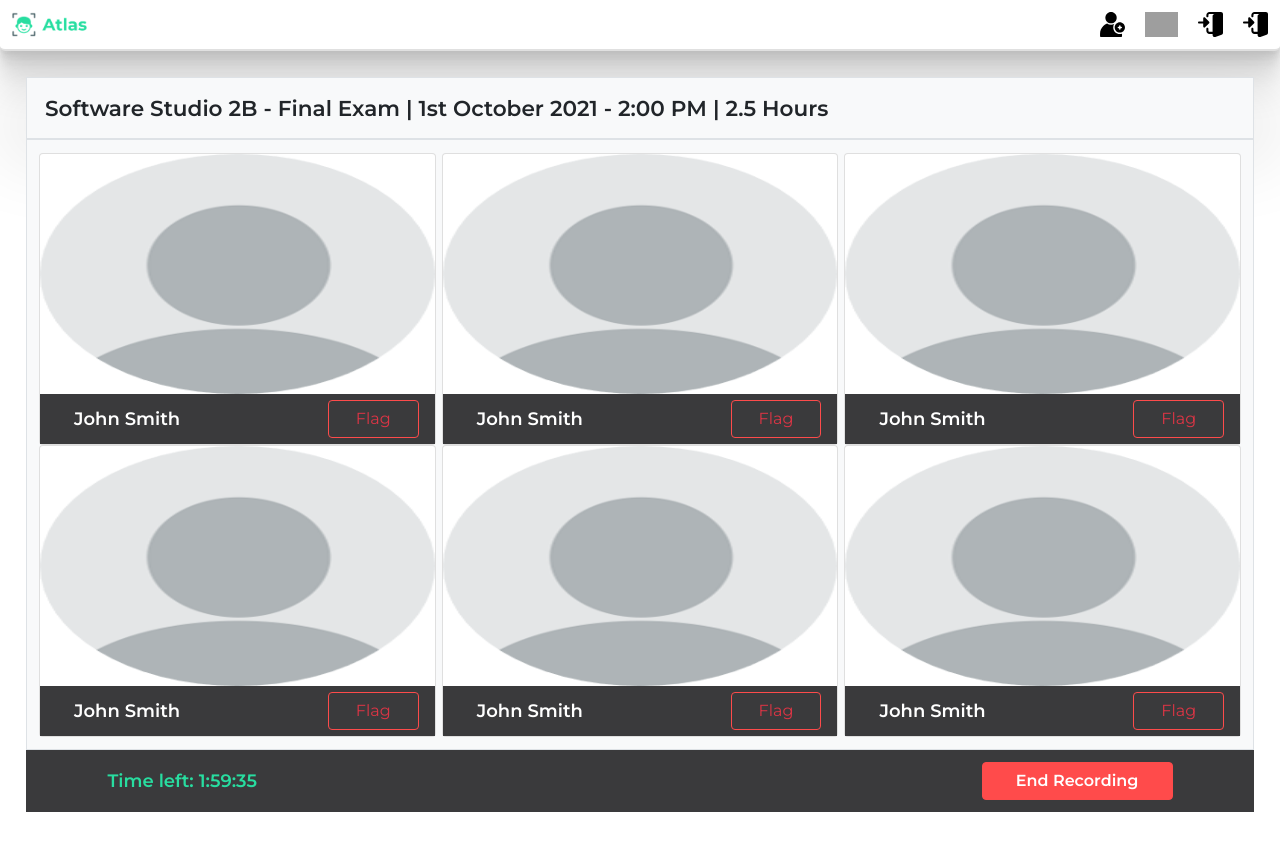
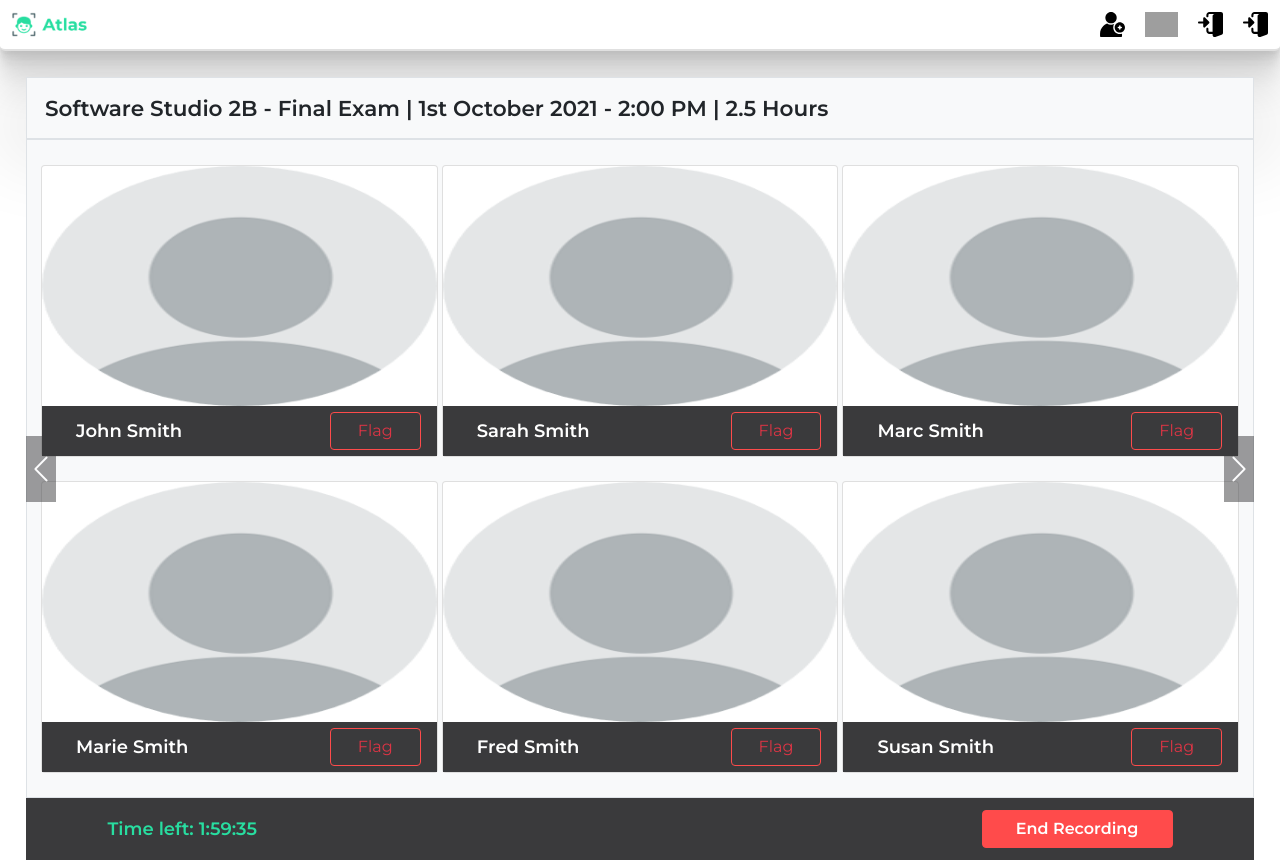
Before and after one commit to helenatran/SES2B, a React (Create React App) app in the folder client/: page /staff-video-screen in a window 1280 px wide. Built offline with nearby package versions, Linux system fonts and the light colour scheme; grey boxes are pictures that could not be loaded.

Commit message:
Add Carousel and Zoom view

```diff
--- a/client/package.json
+++ b/client/package.json
@@ -10,6 +10,7 @@
     "bootstrap": "^5.1.0",
     "react": "^17.0.2",
     "react-bootstrap": "^2.0.0-beta.6",
+    "react-bootstrap-icons": "^1.5.0",
     "react-dom": "^17.0.2",
     "react-router-dom": "^5.2.0",
     "react-scripts": "4.0.3",
--- a/client/src/Components/StaffVideoScreen/StaffVideoScreen.css
+++ b/client/src/Components/StaffVideoScreen/StaffVideoScreen.css
@@ -6,7 +6,7 @@
 .students-cards {
   padding: 1%;
   display: flex;
-  justify-content: space-between;
+  justify-content: space-around;
   flex-wrap: wrap;
 }
 
@@ -18,11 +18,25 @@
 
 .student-card {
   width: 33%;
+  margin: 1% 0%;
 }
 
 .student-video {
   width: 100%;
   height: 240px;
+}
+
+.zoom-view {
+  padding: 3%;
+}
+
+.zoom-student-card {
+  width: 100%;
+}
+
+.zoom-student-video {
+  width: 100%;
+  height: 500px;
 }
 
 .student-details {
@@ -89,3 +103,38 @@
   font-weight: bold;
   margin-left: 10%;
 }
+
+.carousel {
+  width: 100%;
+}
+
+.carousel-control-next-icon,
+.carousel-control-prev-icon {
+  background-color: #3a3a3c;
+  width: 50%;
+  height: 10%;
+}
+
+.carousel-control-next {
+  width: 5%;
+  justify-content: flex-end;
+}
+
+.carousel-control-prev {
+  width: 5%;
+  justify-content: flex-start;
+}
+
+.exclamation-triangle {
+  color: #ff4b4b;
+  position: absolute;
+  right: 5%;
+  top: 5%;
+}
+
+.x-icon {
+  color: #707070;
+  position: absolute;
+  right: 2.5%;
+  top: 2.5%;
+}
--- a/client/src/Components/StaffVideoScreen/StaffVideoScreen.js
+++ b/client/src/Components/StaffVideoScreen/StaffVideoScreen.js
@@ -1,15 +1,22 @@
 import React, { useState } from "react";
 import "./StaffVideoScreen.css";
 import profilepic from "../../Assets/profilepic.png";
-import { Card, Button, Container, Stack, Row, Col } from "react-bootstrap";
+import { Button, Container, Stack, Row, Col, Carousel } from "react-bootstrap";
+import StudentsCards from "./Sub-Components/StudentCards";
+import StudentCard from "./Sub-Components/StudentCard";
 
 const mockStudents = [
-  { firstName: "John", lastName: "Smith", videoSrc: profilepic },
-  { firstName: "John", lastName: "Smith", videoSrc: profilepic },
-  { firstName: "John", lastName: "Smith", videoSrc: profilepic },
-  { firstName: "John", lastName: "Smith", videoSrc: profilepic },
-  { firstName: "John", lastName: "Smith", videoSrc: profilepic },
-  { firstName: "John", lastName: "Smith", videoSrc: profilepic },
+  { firstName: "John", lastName: "Smith", videoSrc: profilepic, id: 1 },
+  { firstName: "Sarah", lastName: "Smith", videoSrc: profilepic, id: 2 },
+  { firstName: "Marc", lastName: "Smith", videoSrc: profilepic, id: 3 },
+  { firstName: "Marie", lastName: "Smith", videoSrc: profilepic, id: 4 },
+  { firstName: "Fred", lastName: "Smith", videoSrc: profilepic, id: 5 },
+  { firstName: "Susan", lastName: "Smith", videoSrc: profilepic, id: 6 },
+  { firstName: "Carl", lastName: "Smith", videoSrc: profilepic, id: 7 },
+  { firstName: "Jennifer", lastName: "Smith", videoSrc: profilepic, id: 8 },
+  { firstName: "Paul", lastName: "Smith", videoSrc: profilepic, id: 9 },
+  { firstName: "Laura", lastName: "Smith", videoSrc: profilepic, id: 10 },
+  { firstName: "Max", lastName: "Smith", videoSrc: profilepic, id: 11 },
 ];
 
 const mockExam = {
@@ -19,17 +26,26 @@ const mockExam = {
 };
 
 const StaffVideoScreen = () => {
-  const [students, setStudents] = useState([]);
-  const [exam, setExam] = useState({
-    name: "",
-    date: "",
-    duration: "",
+  const [students, setStudents] = useState(mockStudents);
+  const [exam, setExam] = useState(mockExam);
+  const [zoomView, setZoomView] = useState(false);
+  const [zoomedStudent, setZoomedStudent] = useState({
+    firstName: "",
+    lastName: "",
+    videoSrc: "",
+    id: 0,
   });
+  const STUDENTS_PER_SLIDE = 6;
+  const numberOfSlides = [];
 
-  React.useEffect(() => {
-    setStudents(mockStudents);
-    setExam(mockExam);
-  });
+  for (let i = 1; i <= Math.ceil(students.length / STUDENTS_PER_SLIDE); i++) {
+    numberOfSlides.push(i);
+  }
+
+  const handleZoomView = (zoomView, student) => {
+    setZoomView(zoomView);
+    setZoomedStudent(student);
+  };
 
   return (
     <div className="App">
@@ -39,27 +55,28 @@ const StaffVideoScreen = () => {
             {exam.name} | {exam.date} | {exam.duration} Hours
           </div>
         </div>
-        <div className="bg-light border students-cards">
-          {students.map((student) => (
-            <Card className="student-card">
-              <Card.Img
-                className="student-video"
-                variant="top"
-                src={student.videoSrc}
-                alt="student-video"
-              />
-              <Card.Body className="student-details">
-                <div className="student-name">
-                  {student.firstName} {student.lastName}
-                </div>
-                <Button variant="outline-danger" className="flag-button">
-                  Flag
-                </Button>
-              </Card.Body>
-            </Card>
-          ))}
-        </div>
-
+        {zoomView ? (
+          <div className="bg-light border zoom-view">
+            <StudentCard
+              student={zoomedStudent}
+              isInZoomView={true}
+              updateZoomView={handleZoomView}
+            />
+          </div>
+        ) : (
+          <Carousel indicators={false} interval={null}>
+            {numberOfSlides.map((i) => (
+              <Carousel.Item key={i}>
+                <StudentsCards
+                  students={students}
+                  slideNumber={i}
+                  studentsPerSlide={STUDENTS_PER_SLIDE}
+                  updateZoomView={handleZoomView}
+                />
+              </Carousel.Item>
+            ))}
+          </Carousel>
+        )}
         <div className="bottom-stack">
           <Container fluid>
             <Row className="row">
--- /dev/null
+++ b/client/src/Components/StaffVideoScreen/Sub-Components/StudentCard.js
@@ -0,0 +1,56 @@
+import React, { useState } from "react";
+import { Card, Button } from "react-bootstrap";
+import { ExclamationTriangleFill, XLg } from "react-bootstrap-icons";
+
+const StudentCard = ({ student, updateZoomView, isInZoomView }) => {
+  const [flag, setFlag] = useState(false);
+
+  const handleFlag = () => {
+    setFlag(flag ? false : true);
+  };
+
+  const handleCardClick = () => {
+    updateZoomView(true, student);
+  };
+
+  const handleCloseZoomView = () => {
+    updateZoomView(false, student);
+  };
+
+  return (
+    <Card
+      className={isInZoomView ? "zoom-student-card" : "student-card"}
+      key={student.id}
+    >
+      <div>
+        <Card.Img
+          className={isInZoomView ? "zoom-student-video" : "student-video"}
+          variant="top"
+          src={student.videoSrc}
+          alt="student-video"
+          onClick={handleCardClick}
+        />
+        {flag && (
+          <ExclamationTriangleFill className="exclamation-triangle" size={25} />
+        )}
+        {isInZoomView && (
+          <XLg className="x-icon" onClick={handleCloseZoomView} />
+        )}
+      </div>
+      <Card.Body className="student-details">
+        <div className="student-name">
+          {student.firstName} {student.lastName}
+        </div>
+        <Button
+          variant="outline-danger"
+          className="flag-button"
+          onClick={handleFlag}
+        >
+          Flag
+        </Button>
+      </Card.Body>
+    </Card>
+  );
+};
+
+export default StudentCard;
--- /dev/null
+++ b/client/src/Components/StaffVideoScreen/Sub-Components/StudentCards.js
@@ -0,0 +1,29 @@
+import React, { useState } from "react";
+import StudentCard from "./StudentCard";
+
+const StudentsCards = ({
+  students,
+  slideNumber,
+  studentsPerSlide,
+  updateZoomView,
+}) => {
+  const indexOfLastStudent = slideNumber * studentsPerSlide;
+  const indexOfFirstStudent = indexOfLastStudent - studentsPerSlide;
+  const [currentStudents] = useState(
+    students.slice(indexOfFirstStudent, indexOfLastStudent)
+  );
+
+  return (
+    <div className="bg-light border students-cards">
+      {currentStudents.map((student) => (
+        <StudentCard
+          student={student}
+          updateZoomView={updateZoomView}
+          isInZoomView={false}
+        />
+      ))}
+    </div>
+  );
+};
+
+export default StudentsCards;
```
